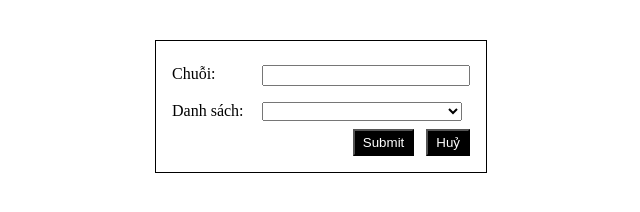
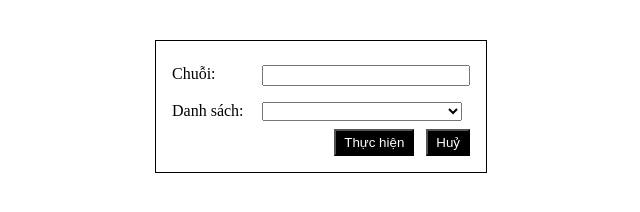
Before and after one commit to ttnguyenblog/bai-thuc-hanh-5, a plain HTML site: page index.html in a window 1280 px wide. Shown: the full height of the page, 319-959 px from the left. Drawn offline with Linux system fonts and the light colour scheme.

Commit message:
update input

```diff
--- a/index.html
+++ b/index.html
@@ -24,7 +24,7 @@
                 </div>
 
             <div class="form-btn">
-                <input class="input-btn" type="submit" onclick="thuchien()">
+                <input class="input-btn" type="button" value="Thực hiện" onclick="thuchien()">
                 <input class="input-btn" type="button" value="Huỷ" onclick="huy()">
             </div>
         </form>
```
